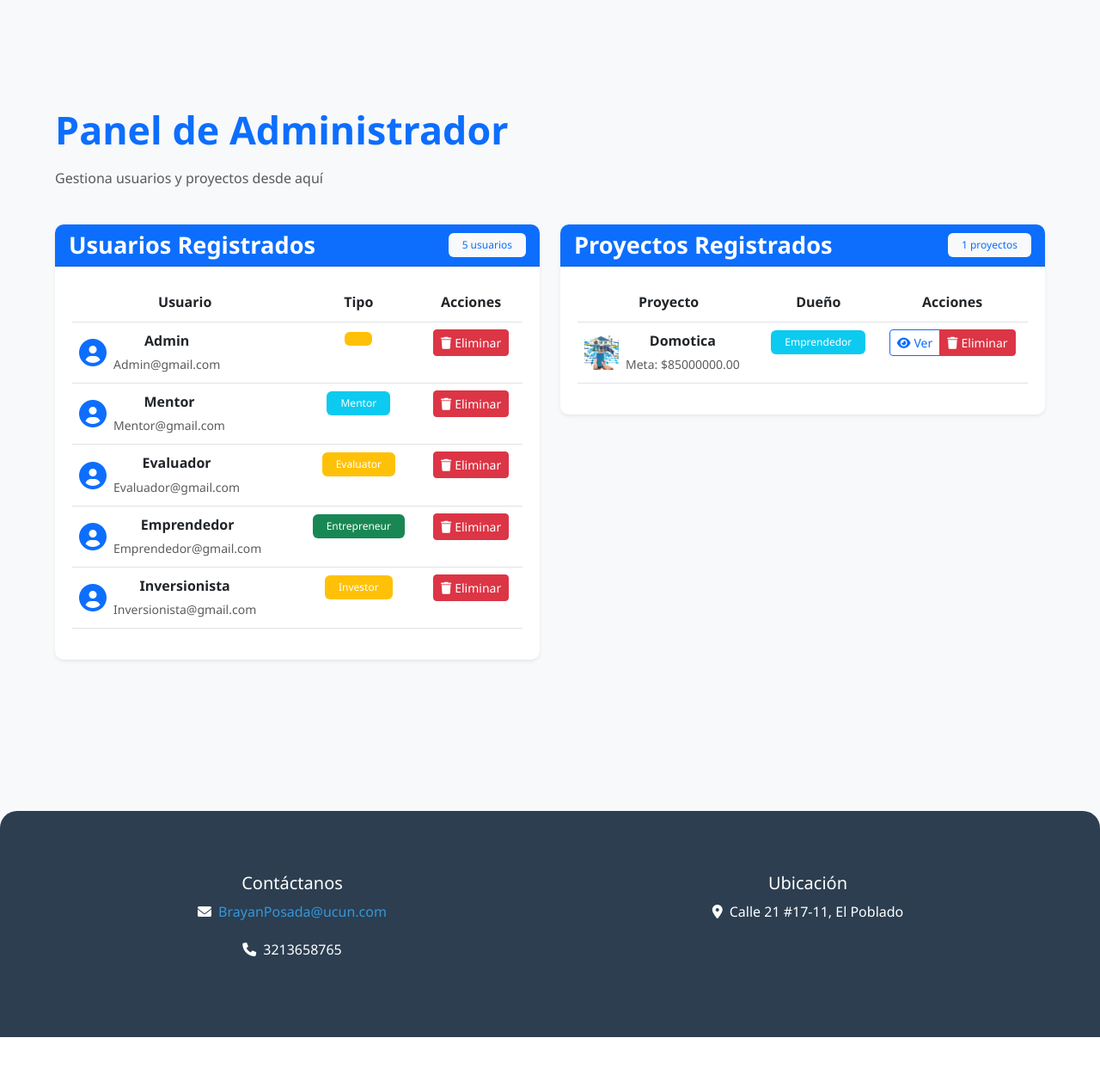
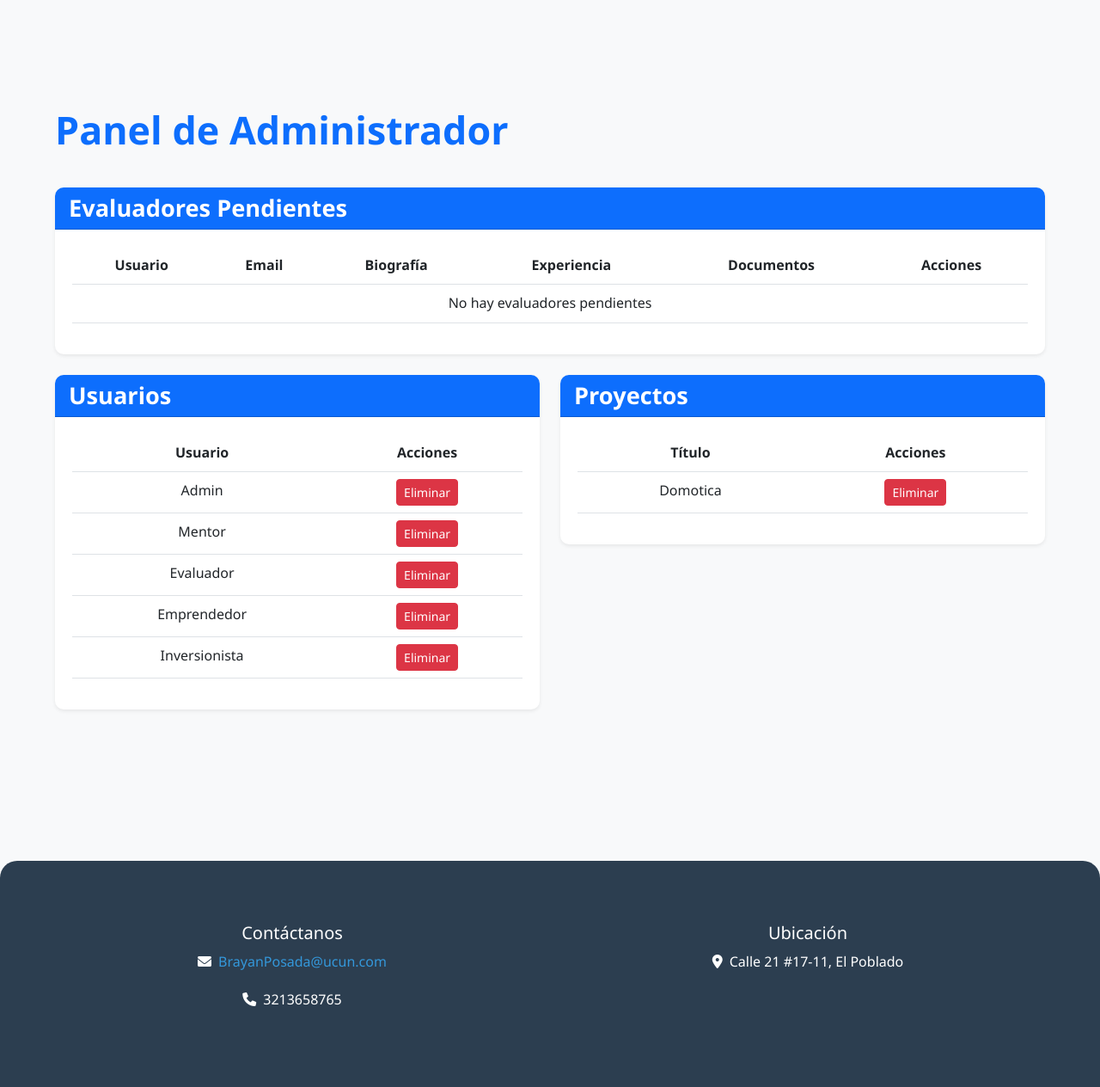
Before and after one commit to Nicoletoposada/CrowdMentor, a Django app: page /admin_dashboard/ in a window 1280 px wide. Shown: the part 191-1455 px from the top of the page at 86% size. Before the commit the page ends 1397 px from the top, so only its background shows below. Run offline with Django 5.2, Linux system fonts and the light colour scheme; a user stored in the database is signed in; data comes from the database, SQL or seed files in the repository; both versions use the stored data as it was after the commit.

Commit message:
CrowdMentor

```diff
--- a/crowdmentor/core/templates/admin_dashboard.html
+++ b/crowdmentor/core/templates/admin_dashboard.html
@@ -6,58 +6,96 @@
     <div class="row mb-4">
         <div class="col-12">
             <h1 class="text-primary mb-3">Panel de Administrador</h1>
-            <p class="text-muted">Gestiona usuarios y proyectos desde aquí</p>
         </div>
     </div>
 
     <div class="row">
+        <!-- Evaluadores Pendientes -->
+        <div class="col-12 mb-4">
+            <div class="card border-0 shadow-sm">
+                <div class="card-header bg-primary text-white">
+                    <h3 class="mb-0">Evaluadores Pendientes</h3>
+                </div>
+                <div class="card-body">
+                    <div class="table-responsive">
+                        <table class="table">
+                            <thead>
+                                <tr>
+                                    <th>Usuario</th>
+                                    <th>Email</th>
+                                    <th>Biografía</th>
+                                    <th>Experiencia</th>
+                                    <th>Documentos</th>
+                                    <th>Acciones</th>
+                                </tr>
+                            </thead>
+                            <tbody>
+                                {% for evaluator in pending_evaluators %}
+                                    <tr>
+                                        <td>{{ evaluator.user.username }}</td>
+                                        <td>{{ evaluator.user.email }}</td>
+                                        <td>{{ evaluator.bio|truncatechars:50 }}</td>
+                                        <td>{{ evaluator.experience|truncatechars:50 }}</td>
+                                        <td>
+                                            {% if evaluator.documents %}
+                                                <a href="{{ evaluator.documents.url }}" target="_blank" class="btn btn-sm btn-info">
+                                                    Ver Documentos
+                                                </a>
+                                            {% else %}
+                                                No hay documentos
+                                            {% endif %}
+                                        </td>
+                                        <td>
+                                            <div class="btn-group">
+                                                <button class="btn btn-sm btn-success" onclick="approveEvaluator({{ evaluator.user.id }})">
+                                                    Aprobar
+                                                </button>
+                                                <button class="btn btn-sm btn-danger" onclick="rejectEvaluator({{ evaluator.user.id }})">
+                                                    Rechazar
+                                                </button>
+                                            </div>
+                                        </td>
+                                    </tr>
+                                {% empty %}
+                                    <tr>
+                                        <td colspan="6" class="text-center">No hay evaluadores pendientes</td>
+                                    </tr>
+                                {% endfor %}
+                            </tbody>
+                        </table>
+                    </div>
+                </div>
+            </div>
+        </div>
+
         <!-- Usuarios -->
         <div class="col-lg-6 mb-4">
             <div class="card border-0 shadow-sm">
-                <div class="card-header bg-primary text-white d-flex justify-content-between align-items-center">
-                    <h3 class="mb-0">Usuarios Registrados</h3>
-                    <span class="badge bg-light text-primary">{{ users|length }} usuarios</span>
+                <div class="card-header bg-primary text-white">
+                    <h3 class="mb-0">Usuarios</h3>
                 </div>
                 <div class="card-body">
                     <div class="table-responsive">
-                        <table class="table table-hover">
+                        <table class="table">
                             <thead>
                                 <tr>
                                     <th>Usuario</th>
-                                    <th>Tipo</th>
                                     <th>Acciones</th>
                                 </tr>
                             </thead>
                             <tbody>
                                 {% for user in users %}
                                     <tr>
-                                        <td>
-                                            <div class="d-flex align-items-center">
-                                                <i class="fas fa-user-circle fa-2x text-primary me-2"></i>
-                                                <div>
-                                                    <strong>{{ user.username }}</strong>
-                                                    <br>
-                                                    <small class="text-muted">{{ user.email }}</small>
-                                                </div>
-                                            </div>
-                                        </td>
-                                        <td>
-                                            <span class="badge {% if user.profile.user_type == 'entrepreneur' %}bg-success{% elif user.profile.user_type == 'mentor' %}bg-info{% else %}bg-warning{% endif %}">
-                                                {{ user.profile.user_type|title }}
-                                            </span>
-                                        </td>
+                                        <td>{{ user.username }}</td>
                                         <td>
                                             <button class="btn btn-sm btn-danger" onclick="deleteUser({{ user.id }})">
-                                                <i class="fas fa-trash me-1"></i>Eliminar
+                                                Eliminar
                                             </button>
                                         </td>
                                     </tr>
                                 {% empty %}
                                     <tr>
-                                        <td colspan="3" class="text-center text-muted py-4">
-                                            <i class="fas fa-users fa-2x mb-2"></i>
-                                            <p>No hay usuarios registrados</p>
-                                        </td>
+                                        <td colspan="2" class="text-center">No hay usuarios registrados</td>
                                     </tr>
                                 {% endfor %}
                             </tbody>
@@ -70,57 +108,31 @@
         <!-- Proyectos -->
         <div class="col-lg-6 mb-4">
             <div class="card border-0 shadow-sm">
-                <div class="card-header bg-primary text-white d-flex justify-content-between align-items-center">
-                    <h3 class="mb-0">Proyectos Registrados</h3>
-                    <span class="badge bg-light text-primary">{{ projects|length }} proyectos</span>
+                <div class="card-header bg-primary text-white">
+                    <h3 class="mb-0">Proyectos</h3>
                 </div>
                 <div class="card-body">
                     <div class="table-responsive">
-                        <table class="table table-hover">
+                        <table class="table">
                             <thead>
                                 <tr>
-                                    <th>Proyecto</th>
-                                    <th>Dueño</th>
+                                    <th>Título</th>
                                     <th>Acciones</th>
                                 </tr>
                             </thead>
                             <tbody>
                                 {% for project in projects %}
                                     <tr>
+                                        <td>{{ project.title }}</td>
                                         <td>
-                                            <div class="d-flex align-items-center">
-                                                {% if project.image %}
-                                                    <img src="{{ project.image.url }}" class="rounded me-2" style="width: 40px; height: 40px; object-fit: cover;">
-                                                {% else %}
-                                                    <i class="fas fa-project-diagram fa-2x text-primary me-2"></i>
-                                                {% endif %}
-                                                <div>
-                                                    <strong>{{ project.title }}</strong>
-                                                    <br>
-                                                    <small class="text-muted">Meta: ${{ project.funding_goal }}</small>
-                                                </div>
-                                            </div>
-                                        </td>
-                                        <td>
-                                            <span class="badge bg-info">{{ project.owner.username }}</span>
-                                        </td>
-                                        <td>
-                                            <div class="btn-group">
-                                                <a href="{% url 'project_detail' project.id %}" class="btn btn-sm btn-outline-primary">
-                                                    <i class="fas fa-eye me-1"></i>Ver
-                                                </a>
-                                                <button class="btn btn-sm btn-danger" onclick="deleteProject({{ project.id }})">
-                                                    <i class="fas fa-trash me-1"></i>Eliminar
-                                                </button>
-                                            </div>
+                                            <button class="btn btn-sm btn-danger" onclick="deleteProject({{ project.id }})">
+                                                Eliminar
+                                            </button>
                                         </td>
                                     </tr>
                                 {% empty %}
                                     <tr>
-                                        <td colspan="3" class="text-center text-muted py-4">
-                                            <i class="fas fa-project-diagram fa-2x mb-2"></i>
-                                            <p>No hay proyectos registrados</p>
-                                        </td>
+                                        <td colspan="2" class="text-center">No hay proyectos registrados</td>
                                     </tr>
                                 {% endfor %}
                             </tbody>
@@ -134,8 +146,8 @@
 
 <script>
 function deleteUser(userId) {
-    if (confirm('¿Estás seguro de que deseas eliminar este usuario? Esta acción no se puede deshacer.')) {
-        fetch(`/admin/delete_user/${userId}/`, {
+    if (confirm('¿Estás seguro de que deseas eliminar este usuario?')) {
+        fetch(`/delete_user/${userId}/`, {
             method: 'POST',
             headers: {
                 'X-CSRFToken': getCookie('csrftoken')
@@ -153,8 +165,8 @@ function deleteUser(userId) {
 }
 
 function deleteProject(projectId) {
-    if (confirm('¿Estás seguro de que deseas eliminar este proyecto? Esta acción no se puede deshacer.')) {
-        fetch(`/admin/delete_project/${projectId}/`, {
+    if (confirm('¿Estás seguro de que deseas eliminar este proyecto?')) {
+        fetch(`/delete_project/${projectId}/`, {
             method: 'POST',
             headers: {
                 'X-CSRFToken': getCookie('csrftoken')
@@ -166,6 +178,46 @@ function deleteProject(projectId) {
                 location.reload();
             } else {
                 alert('Error al eliminar el proyecto');
+            }
+        });
+    }
+}
+
+function approveEvaluator(userId) {
+    if (confirm('¿Estás seguro de que deseas aprobar este evaluador? Se habilitará su acceso al panel de evaluador.')) {
+        fetch(`/approve_evaluator/${userId}/`, {
+            method: 'POST',
+            headers: {
+                'X-CSRFToken': getCookie('csrftoken')
+            }
+        })
+        .then(response => response.json())
+        .then(data => {
+            if (data.success) {
+                alert('Evaluador aprobado exitosamente');
+                location.reload();
+            } else {
+                alert('Error al aprobar el evaluador');
+            }
+        });
+    }
+}
+
+function rejectEvaluator(userId) {
+    if (confirm('¿Estás seguro de que deseas rechazar este evaluador? Su perfil será eliminado.')) {
+        fetch(`/reject_evaluator/${userId}/`, {
+            method: 'POST',
+            headers: {
+                'X-CSRFToken': getCookie('csrftoken')
+            }
+        })
+        .then(response => response.json())
+        .then(data => {
+            if (data.success) {
+                alert('Evaluador rechazado y perfil eliminado');
+                location.reload();
+            } else {
+                alert('Error al rechazar el evaluador');
             }
         });
     }
--- a/crowdmentor/core/templates/base.html
+++ b/crowdmentor/core/templates/base.html
@@ -215,9 +215,15 @@
                     </li>
                     <div class="d-flex align-items-center">
                         {% if user.is_authenticated %}
-                            <a href="{% url 'dashboard' %}" class="btn btn-outline-primary me-2">
-                                <i class="fas fa-tachometer-alt me-2"></i>Panel
-                            </a>
+                            {% if user.is_staff %}
+                                <a href="{% url 'admin_dashboard' %}" class="btn btn-outline-primary me-2">
+                                    <i class="fas fa-tachometer-alt me-2"></i>Panel
+                                </a>
+                            {% else %}
+                                <a href="{% url 'dashboard' %}" class="btn btn-outline-primary me-2">
+                                    <i class="fas fa-tachometer-alt me-2"></i>Panel
+                                </a>
+                            {% endif %}
                             <a href="{% url 'project_list' %}" class="btn btn-outline-success me-2">
                                 <i class="fas fa-lightbulb me-2"></i>Proyectos
                             </a>
--- a/crowdmentor/core/urls.py
+++ b/crowdmentor/core/urls.py
@@ -15,7 +15,8 @@ urlpatterns = [
     path('project/<int:pk>/', views.project_detail, name='project_detail'),
     path('project/create/', views.project_create, name='project_create'),
     path('approve_mentor/<int:profile_id>/', views.approve_mentor, name='approve_mentor'),
-    path('approve_evaluator/<int:profile_id>/', views.approve_evaluator, name='approve_evaluator'),
+    path('approve_evaluator/<int:user_id>/', views.approve_evaluator, name='approve_evaluator'),
+    path('reject_evaluator/<int:user_id>/', views.reject_evaluator, name='reject_evaluator'),
     path('admin_dashboard/', views.admin_dashboard, name='admin_dashboard'),
     path('delete_user/<int:user_id>/', views.delete_user, name='delete_user'),
     path('delete_project/<int:project_id>/', views.delete_project, name='delete_project'),
--- a/crowdmentor/core/views.py
+++ b/crowdmentor/core/views.py
@@ -5,7 +5,7 @@ from django.contrib.auth.decorators import login_required # type: ignore
 from django.contrib import messages # type: ignore
 from django.conf import settings # type: ignore
 from django.views import View # type: ignore
-from django.contrib.auth.models import User # type: ignore
+from django.contrib.auth.models import User, Group # type: ignore
 from django.http import JsonResponse # type: ignore
 from .forms import CustomUserCreationForm, ProjectForm, InvestmentForm
 from .models import Project, Investment, Mentorship, Profile, Message, UploadedFile
@@ -162,16 +162,52 @@ def approve_mentor(request, profile_id):
     return redirect('dashboard')
 
 @login_required
-def approve_evaluator(request, profile_id):
-    if not request.user.is_superuser:
-        messages.error(request, 'Acceso denegado. Solo los administradores pueden realizar esta acción.')
-        return redirect('home')
+def approve_evaluator(request, user_id):
+    if not request.user.is_staff:
+        return JsonResponse({'success': False})
 
-    profile = get_object_or_404(Profile, pk=profile_id, user_type='evaluator')
-    profile.is_approved_by_admin = True
-    profile.save()
-    messages.success(request, 'Evaluador aprobado exitosamente.')
-    return redirect('admin_dashboard')
+    if request.method == 'POST':
+        try:
+            user = User.objects.get(id=user_id)
+            profile = user.profile
+
+            # Verificar que el usuario sea un evaluador pendiente
+            if profile.user_type == 'evaluator' and not profile.is_approved_by_admin:
+                # Marcar como aprobado
+                profile.is_approved_by_admin = True
+                profile.save()
+
+                # Asignar permisos de evaluador
+                evaluator_group, created = Group.objects.get_or_create(name='Evaluadores')
+                user.groups.add(evaluator_group)
+
+                return JsonResponse({'success': True})
+            else:
+                return JsonResponse({'success': False, 'error': 'Usuario no es un evaluador pendiente'})
+        except User.DoesNotExist:
+            return JsonResponse({'success': False, 'error': 'Usuario no encontrado'})
+    return JsonResponse({'success': False})
+
+@login_required
+def reject_evaluator(request, user_id):
+    if not request.user.is_staff:
+        return JsonResponse({'success': False})
+
+    if request.method == 'POST':
+        try:
+            user = User.objects.get(id=user_id)
+            profile = user.profile
+
+            # Verificar que el usuario sea un evaluador pendiente
+            if profile.user_type == 'evaluator' and not profile.is_approved_by_admin:
+                # Eliminar el usuario y su perfil
+                user.delete()  # Esto también eliminará el perfil debido a CASCADE
+                return JsonResponse({'success': True})
+            else:
+                return JsonResponse({'success': False, 'error': 'Usuario no es un evaluador pendiente'})
+        except User.DoesNotExist:
+            return JsonResponse({'success': False, 'error': 'Usuario no encontrado'})
+    return JsonResponse({'success': False})
 
 @login_required
 def admin_dashboard(request):
@@ -181,22 +217,12 @@ def admin_dashboard(request):
 
     users = User.objects.all()
     projects = Project.objects.all()
-    investments = Investment.objects.all()
-    profiles_pending_approval = Profile.objects.filter(user_type='evaluator', is_approved_by_admin=False)
-
-    evaluators_with_files = []
-    for evaluator in profiles_pending_approval:
-        files = UploadedFile.objects.filter(profile=evaluator)
-        evaluators_with_files.append({
-            'evaluator': evaluator,
-            'files': files
-        })
+    pending_evaluators = Profile.objects.filter(user_type='evaluator', is_approved_by_admin=False)
 
     return render(request, 'admin_dashboard.html', {
         'users': users,
         'projects': projects,
-        'investments': investments,
-        'profiles_pending_approval': evaluators_with_files
+        'pending_evaluators': pending_evaluators
     })
 
 @login_required
```
Also changed, not shown: crowdmentor/db.sqlite3, crowdmentor/media/projects/domotica-en-el-hogar_ADqbkwt.jpg (added), crowdmentor/media/uploads/2025/05/05/images_-_copia_PT9lFdj.jfif (added), crowdmentor/media/uploads/2025/05/05/images_-_copia_R0YySGo.jfif (added), crowdmentor/media/uploads/2025/05/05/images_-_copia_R67bN5d.jfif (added), crowdmentor/media/uploads/2025/05/05/images_-_copia_Rii1AOV.jfif (added), crowdmentor/media/uploads/2025/05/05/images_-_copia_agZUIp5.jfif (added), crowdmentor/media/uploads/2025/05/05/images_-_copia_bhel6RR.jfif (added), crowdmentor/media/uploads/2025/05/05/images_-_copia_mvXqeHX.jfif (added), crowdmentor/media/uploads/2025/05/05/images_BSEPGX9.jfif (added), crowdmentor/media/uploads/2025/05/05/images_Sj1SPVO.jfif (added).
